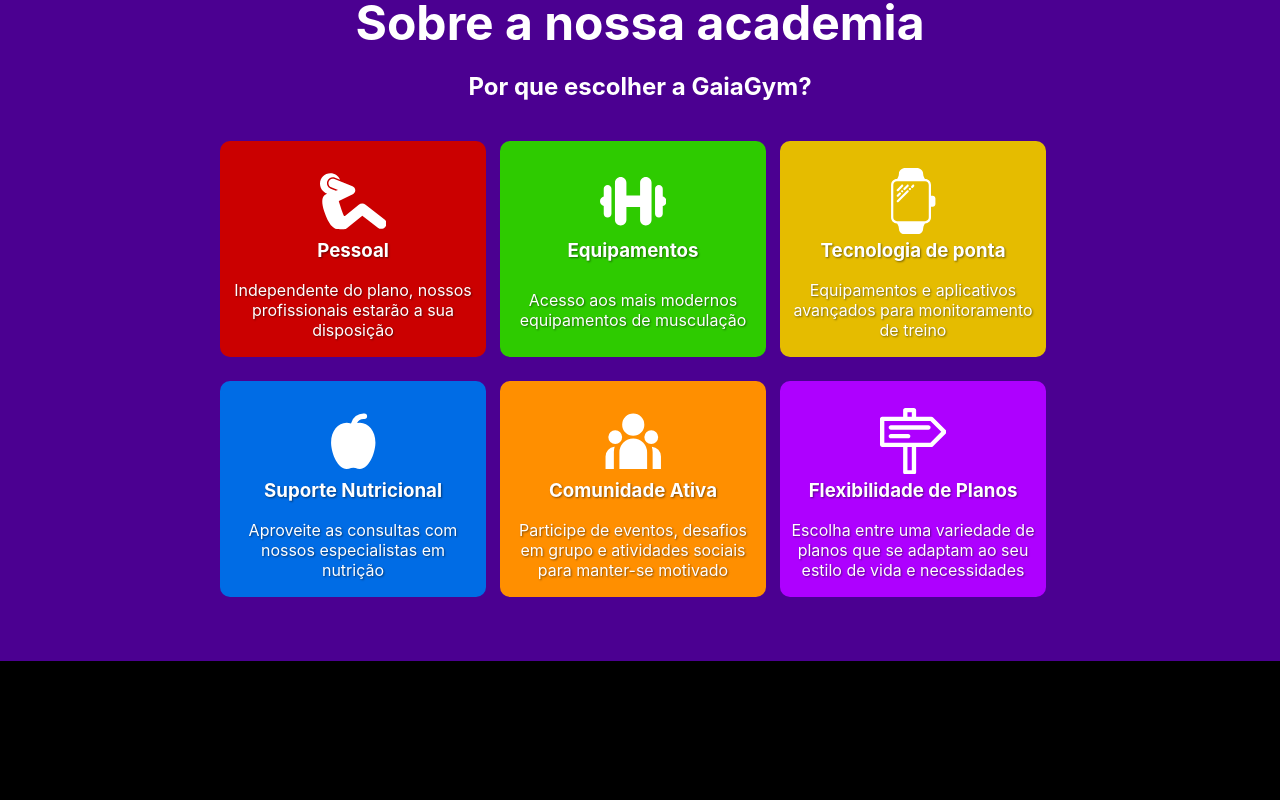
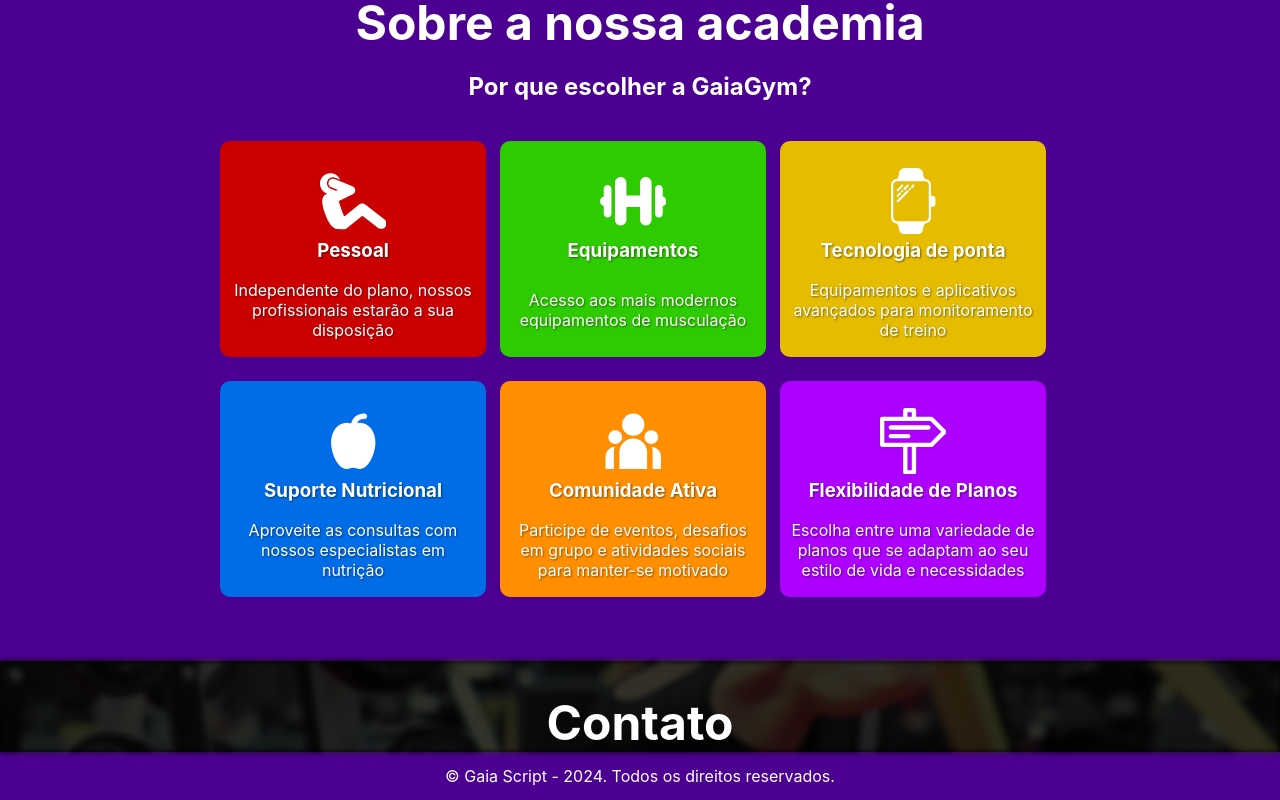
Before and after one commit to RuanEmanuell/gaiagym, a React (Create React App) app: page / in a window 1280 px wide. Shown: the part 827-1627 px from the top of the page. Before the commit the page ends 1488 px from the top, so only its background shows below. Built offline with nearby package versions, Linux system fonts and the light colour scheme.

Commit message:
(Version 1.0) Starting contact page and adding footer

```diff
--- a/src/App.css
+++ b/src/App.css
@@ -22,7 +22,7 @@ body {
   object-fit: cover;
   position: absolute;
   z-index: 1;
-  filter: blur(3px) brightness(0.3);
+  filter: blur(3px) brightness(0.2);
 }
 
 main {
--- a/src/App.js
+++ b/src/App.js
@@ -3,6 +3,8 @@ import Navbar from './components/navbar/navbar';
 import Home from './pages/home/home';
 import About from './pages/about/about';
 import './App.css';
+import Footer from './components/footer/footer';
+import Contact from './pages/contact/contact';
 
 function App() {
   return (
@@ -10,6 +12,8 @@ function App() {
       <Navbar/>
       <Home/>
       <About/>
+      <Contact/>
+      <Footer/>
     </div>
   );
 }
--- /dev/null
+++ b/src/components/footer/footer.css
@@ -0,0 +1,9 @@
+.footer {
+    width: 100vw;
+    height: 3em;
+    background-color: rgb(75, 0, 145);
+    display: flex;
+    justify-content: center;
+    align-items: center;
+    text-align: center;
+}
--- /dev/null
+++ b/src/components/footer/footer.js
@@ -0,0 +1,13 @@
+import React from 'react';
+import "../../App.css";
+import "./footer.css";
+
+function Footer() {
+  return (
+    <nav className="footer">
+     © Gaia Script - 2024. Todos os direitos reservados.
+  </nav>
+  );
+}
+
+export default Footer;
--- /dev/null
+++ b/src/pages/contact/contact.css
@@ -0,0 +1,3 @@
+.contact{
+  position: relative;
+}
--- /dev/null
+++ b/src/pages/contact/contact.js
@@ -0,0 +1,17 @@
+import React from 'react';
+import GymBackground from "../../images/gym.png";
+import "../../App.css";
+import "./contact.css";
+
+function Contact() {
+  return (
+    <div className="contact container">
+      <main>
+        <h1 className="title">Contato</h1>
+      </main>
+      <img className="containerBackground" src={GymBackground}></img>
+    </div>
+  );
+}
+
+export default Contact;
```
